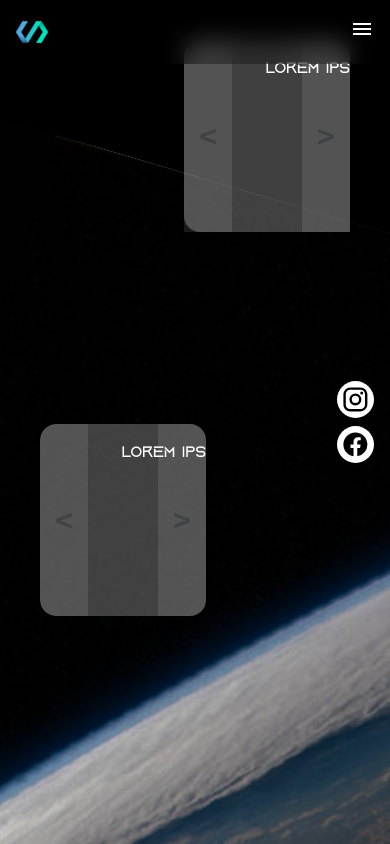
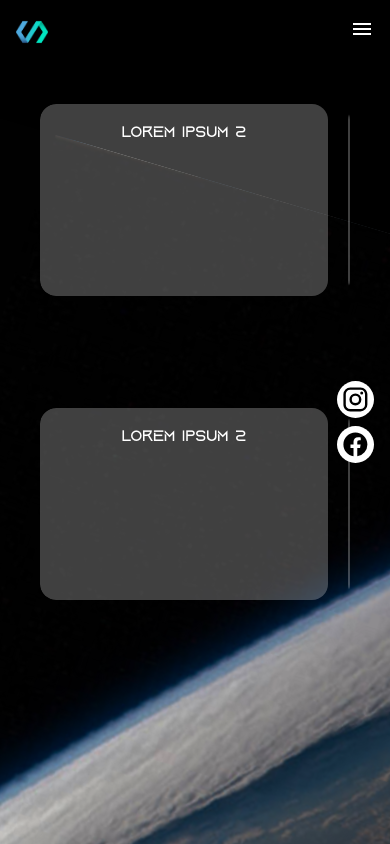
Before and after one commit to damnitjoshua/PNL23-Web, a Next.js app: page /faq in a window 390 px wide. Built offline with nearby package versions, Linux system fonts and the light colour scheme.

Commit message:
Add responsiveness to faq page

```diff
--- a/app/faq/page.tsx
+++ b/app/faq/page.tsx
@@ -6,7 +6,7 @@ import { qna } from "../../data/qna";
 
 export default function Page() {
   return (
-    <div className="w-screen h-screen bg-black">
+    <div className="w-screen h-screen bg-black pt-16">
       <Image
         src={FaqBg}
         alt={"Faq Earth Image"}
@@ -14,11 +14,11 @@ export default function Page() {
         fill
         style={{ objectFit: "cover" }}
       />
-      <div className="relative z-20 overflow-hidden w-screen p-10 flex flex-col gap-36">
-        <div className="w-auto relative ml-36 overflow-hidden rounded-2xl h-60">
+      <div className="relative z-20 overflow-hidden w-screen p-10 flex flex-col gap-28">
+        <div className="w-full sm:w-auto relative sm:ml-36 overflow-x-scroll sm:overflow-hidden rounded-2xl">
           <Carousel qna={qna} />
         </div>
-        <div className=" w-auto relative overflow-hidden rounded-2xl mr-36">
+        <div className="w-full relative overflow-x-scroll sm:overflow-hidden rounded-2xl mr-36 sm:w-auto">
           <Carousel qna={qna} />
         </div>
       </div>
--- a/components/Carousel/Carousel.tsx
+++ b/components/Carousel/Carousel.tsx
@@ -49,7 +49,7 @@ export function Carousel({ qna, ...props }: CarouselProps) {
 
   return (
     <div className="relative h-full">
-      <div className="absolute z-30 w-full">
+      <div className="absolute hidden sm:block z-30 w-full left-0">
         <button
           onClick={() => {
             if (!isTicking) {
```
